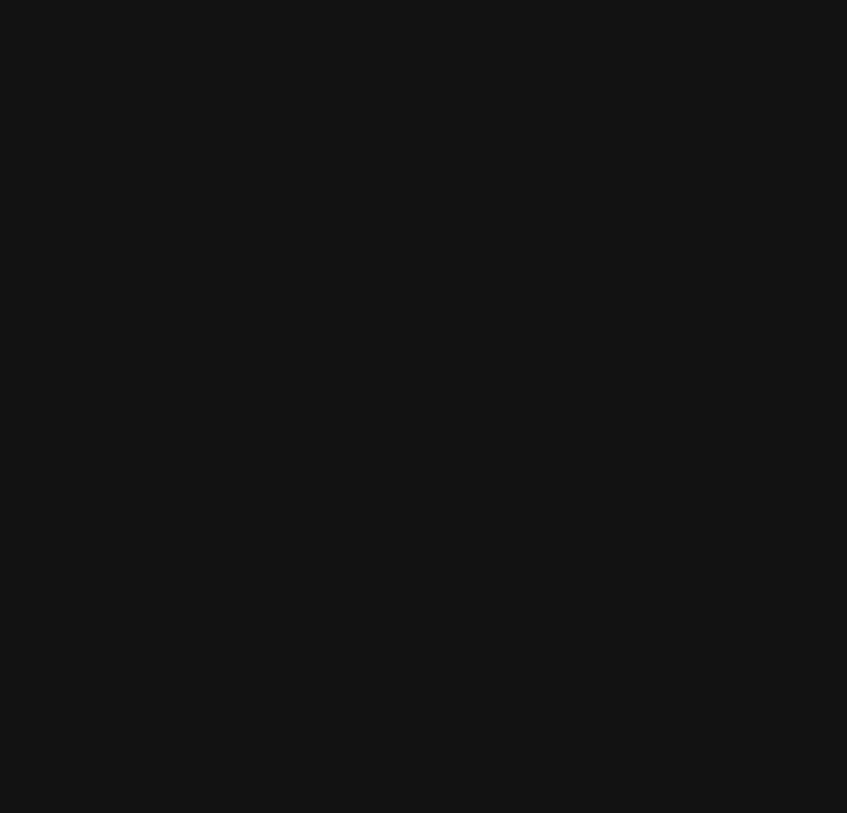
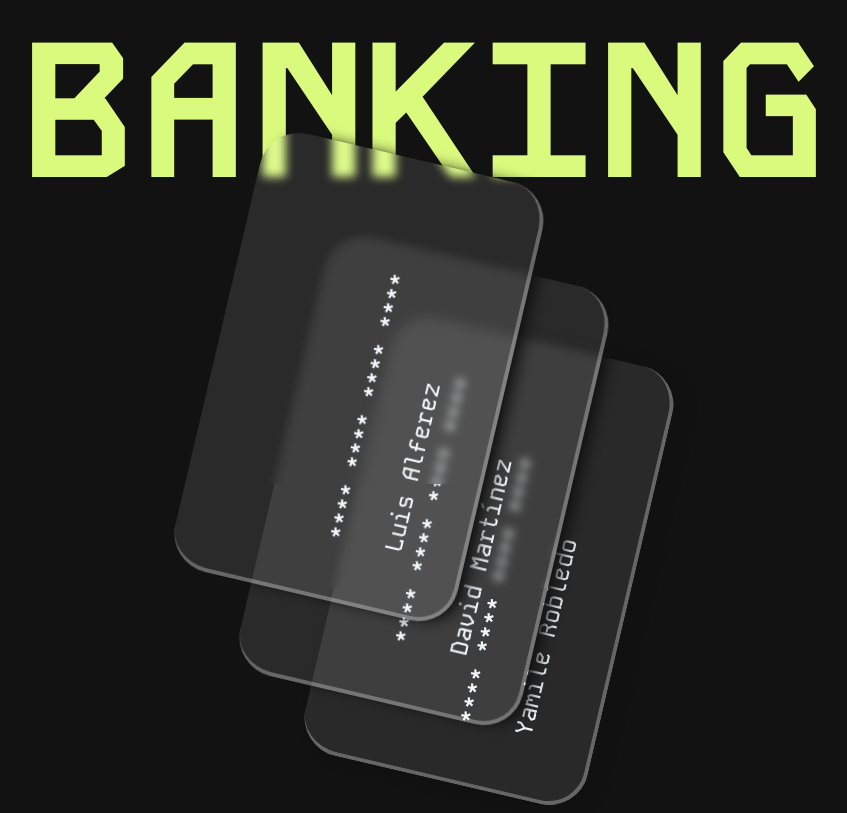
Before and after one commit to CumTech/MonolithicBank, a Next.js app: page / in a window 1280 px wide. Shown: the part 320-1133 px from the top of the page, without its empty margins (216-1063 px from the left). Before the commit the page ends 800 px from the top, so only its background shows below. Built offline with nearby package versions, Linux system fonts and the light colour scheme.

Commit message:
Hero section
Falta por terminar el efecto 3D de las tarjetas o encontrar la forma de usar una mascara con un svg pero que se pegue a los bordes del path y no de un rectangulo

```diff
--- a/src/app/page.js
+++ b/src/app/page.js
@@ -1,7 +1,50 @@
 export default function Home() {
-  return (
-    <main className="min-h-screen">
-      <h1 className="text-4xl font-kode ">Welcome to Blosthex</h1>
-    </main>
-  );
+    return (
+        <main className="min-h-screen">
+            <section className="h-screen">
+                <h1 className="text-text-50 text-[192px] font-bold text-center">
+                    NEW ERA OF
+                </h1>
+                <h1 className="text-primary-default text-[192px] font-bold text-center">
+                    BANKING
+                </h1>
+                <div className="relative flex justify-center">
+                    <div
+                        className="w-[450px] h-[290px] z-10 left-40 -top-6 relative rotate-[-76.81deg] bg-background-50 bg-opacity-10 rounded-[40px] shadow-lg shadow-background-950 border-l-4 border-b-4 border-background-50 border-opacity-30 backdrop-blur-[5px]">
+                        <span
+                            className="w-[328.03px] h-[68.89px] left-[59.27px] top-[201.67px] absolute text-slate-100 text-2xl font-medium font-['Kode Mono']">Luis
+                            Alferez
+                        </span>
+                        <span
+                            className="w-[279.89px] h-[68.89px] left-[57.48px] top-[141.55px] absolute text-slate-100 text-2xl font-medium font-['Kode Mono']">****
+                            **** **** ****
+                        </span>
+                    </div>
+                    <div
+                        className="w-[450px] h-[290px] top-[20vh] -left-40 relative rotate-[-76.81deg] bg-background-50 bg-opacity-10 rounded-[40px] shadow-lg shadow-background-950 border-l-4 border-b-4 border-background-50 border-opacity-30">
+                        <span
+                            className="w-[328.03px] h-[68.89px] left-[59.27px] top-[201.67px] absolute text-slate-100 text-2xl font-medium font-['Kode Mono']">Yamile
+                            Robledo
+                        </span>
+                        <span
+                            className="w-[279.89px] h-[68.89px] left-[57.48px] top-[141.55px] absolute text-slate-100 text-2xl font-medium font-['Kode Mono']">****
+                            **** **** ****
+                        </span>
+                    </div>
+                    <div
+                        className="w-[450px] h-[290px] top-[10vh] absolute rotate-[-76.81deg] bg-background-50 bg-opacity-10 rounded-[40px] shadow-lg shadow-background-950 border-l-4 border-b-4 border-background-50 border-opacity-30 backdrop-blur-[5px]">
+                        <span
+                            className="w-[328.03px] h-[68.89px] left-[59.27px] top-[201.67px] relative text-slate-100 text-2xl font-medium font-['Kode Mono']">David
+                            Martínez
+                        </span>
+                        <span
+                            className="w-[279.89px] h-[68.89px] left-[57.48px] top-[141.55px] absolute text-slate-100 text-2xl font-medium font-['Kode Mono']">****
+                            **** **** ****
+                        </span>
+                    </div>
+                </div>
+            </section>
+
+        </main>
+    );
 }
```
Also changed, not shown: public/images/card.svg (added).
